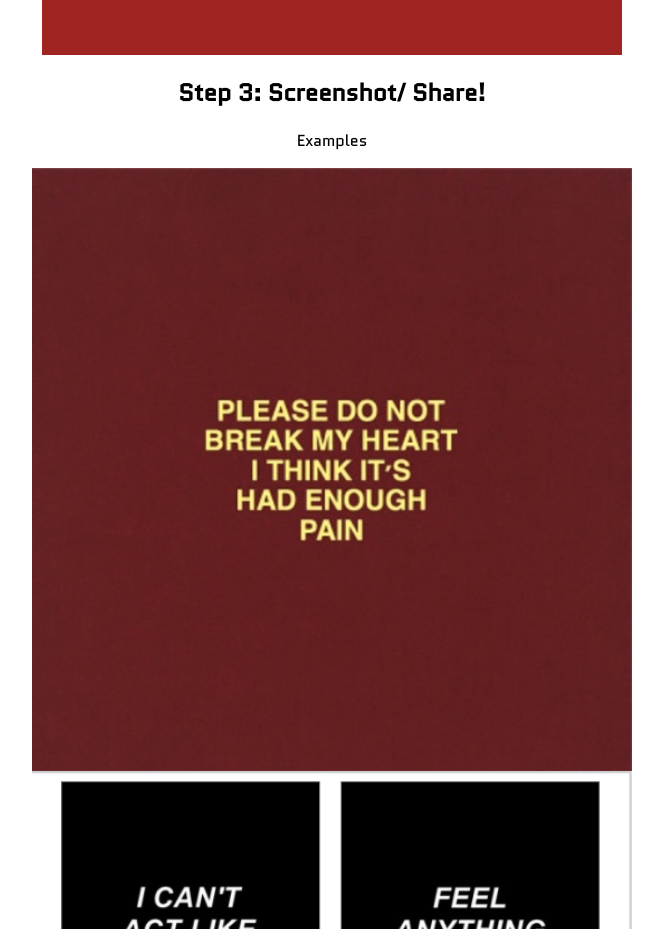
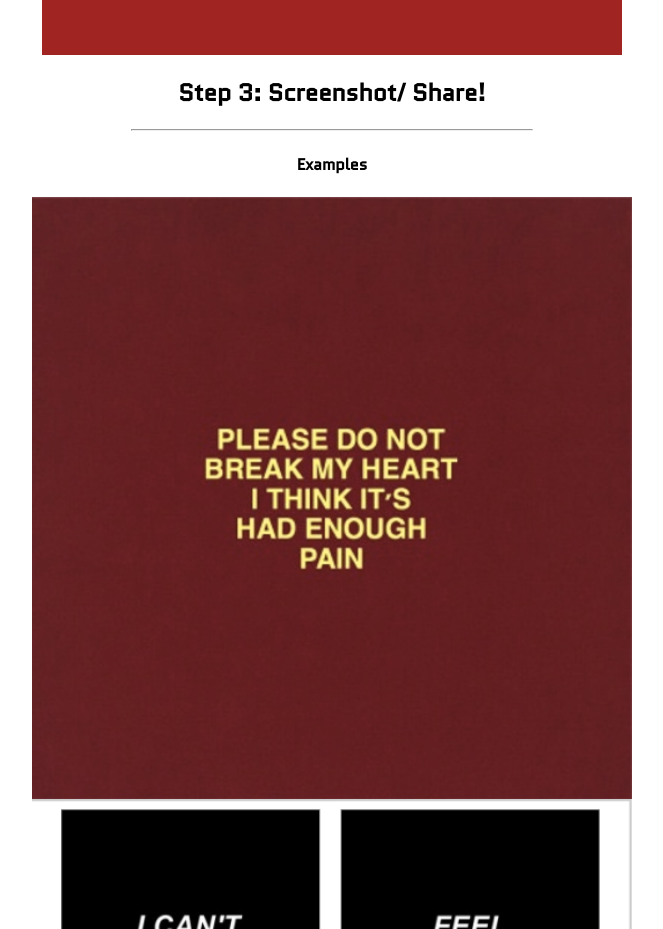
Before and after one commit to abswhite/jquery-test, a website: page public/index.html in a window 1280 px wide. Shown: the part 840-1769 px from the top of the page, without its empty margins (308-971 px from the left). Drawn offline with nearby package versions, Linux system fonts and the light colour scheme; files that its build step writes are made by us from their sources; files whose address does not match are found by name; a web font is replaced by a local one.

Commit message:
style change

```diff
--- a/public/index.html
+++ b/public/index.html
@@ -24,7 +24,8 @@ initial-scale=1">
     <br>
     <div id="tumblr-div"></div>
     <h2>Step 3: Screenshot/ Share!</h2>
-    <p>Examples</p>
+    <hr>
+    <h4>Examples</h4>
     <img src="public/img/example01.png" />
     <img src="public/img/example02.png" />
 
--- a/public/styles/style.css
+++ b/public/styles/style.css
@@ -10,16 +10,8 @@ body {
   text-align: center;
 }
 
-.red {
-  color: red;
-}
-
-.font {
-  font-family: 'Syncopate';
-}
-
-.background {
-  background-color: green;
+hr {
+  width: 100%;
 }
 
 #tumblr-div {
@@ -71,4 +63,9 @@ img {
     width: 600px;
     height: auto;
   }
+
+
+  hr {
+    width: 400px;
+  }
 }
```
